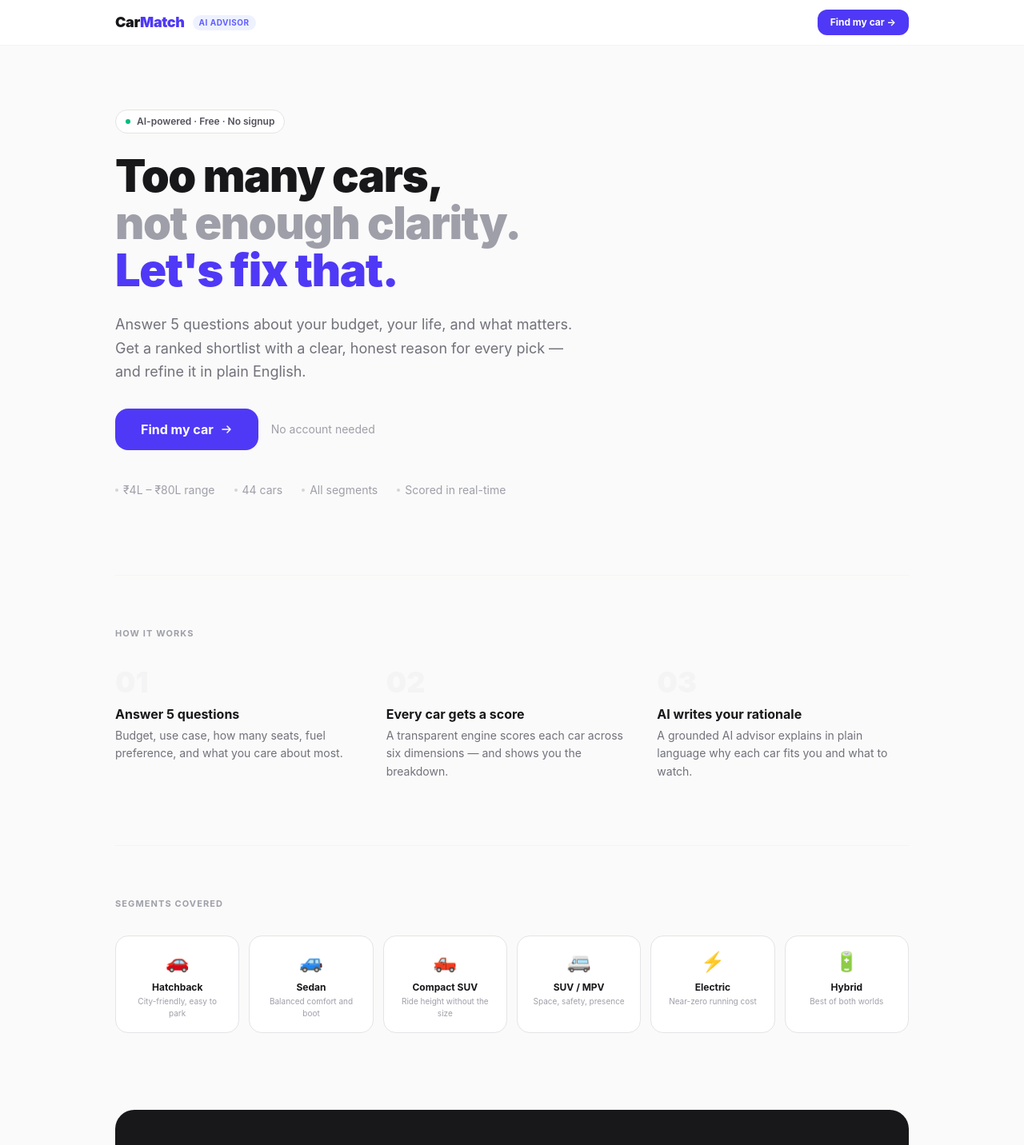
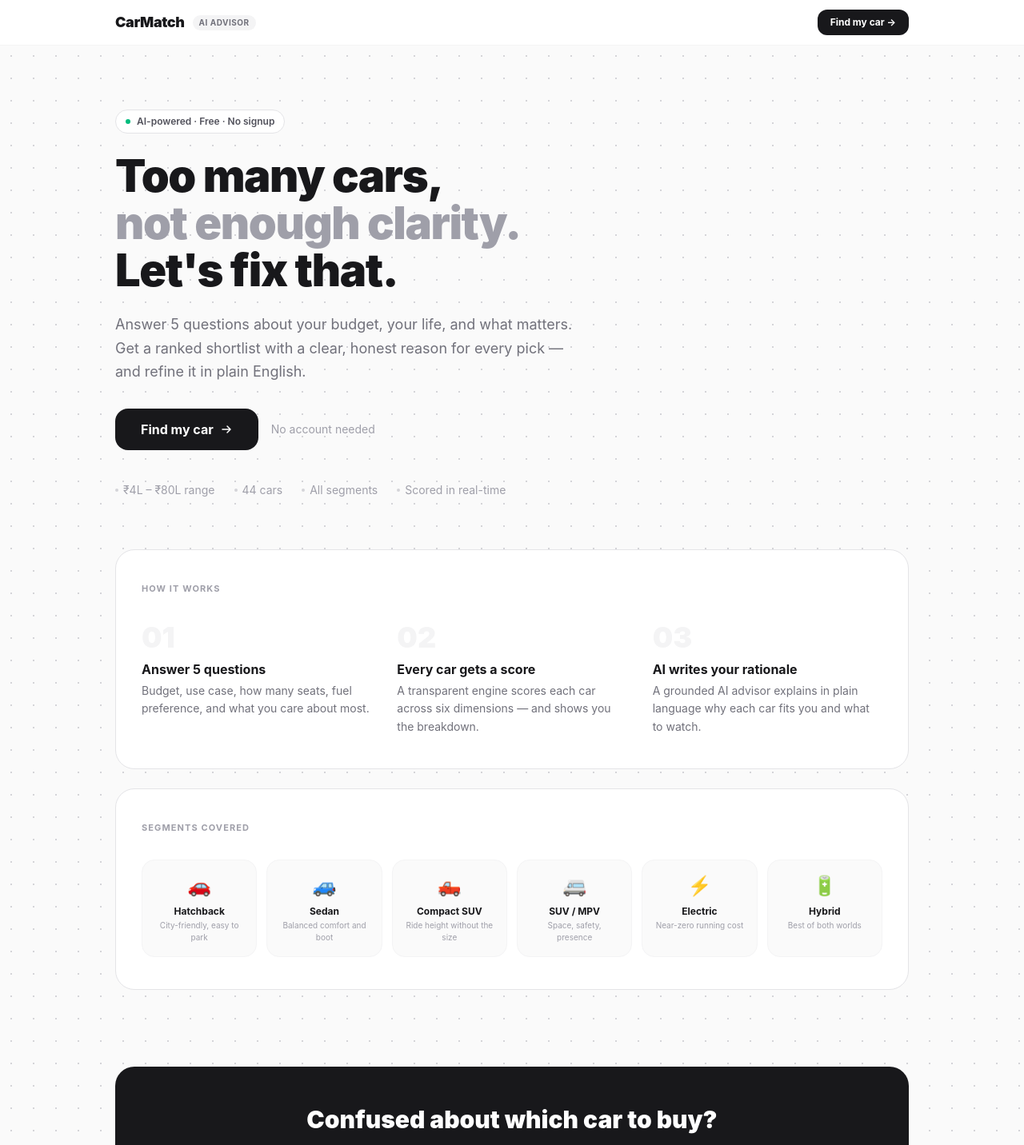
Before and after one commit to Manish310802/Car-Dekho-Assignment--Frontend, a React (Vite) app: page / in a window 1280 px wide. Shown: the top 1432 px of the page at 80% size. Built offline with nearby package versions, Linux system fonts and the light colour scheme.

Commit message:
fixed color combination again

```diff
--- a/src/App.tsx
+++ b/src/App.tsx
@@ -14,8 +14,8 @@ function Header() {
           to="/"
           className="flex items-center gap-2.5 font-black tracking-tight text-zinc-900"
         >
-          <span className="text-lg">Car<span className="text-indigo-600">Match</span></span>
-          <span className="hidden rounded-full bg-indigo-50 px-2 py-0.5 text-[10px] font-bold uppercase tracking-wider text-indigo-500 sm:inline">
+          <span className="text-lg">CarMatch</span>
+          <span className="hidden rounded-full bg-zinc-100 px-2 py-0.5 text-[10px] font-bold uppercase tracking-wider text-zinc-500 sm:inline">
             AI advisor
           </span>
         </Link>
@@ -23,7 +23,7 @@ function Header() {
         {!isWizard && (
           <Link
             to="/wizard"
-            className="rounded-xl bg-indigo-600 px-4 py-2 text-xs font-bold text-white transition hover:bg-indigo-700"
+            className="rounded-xl bg-zinc-900 px-4 py-2 text-xs font-bold text-white transition hover:bg-zinc-700"
           >
             Find my car →
           </Link>
@@ -35,7 +35,7 @@ function Header() {
 
 function App() {
   return (
-    <div className="min-h-screen bg-[#fafafa]">
+    <div className="min-h-screen">
       <Header />
       <main>
         <Routes>
--- a/src/index.css
+++ b/src/index.css
@@ -15,6 +15,8 @@ body {
   font-family: 'Inter', system-ui, -apple-system, 'Segoe UI', Roboto, sans-serif;
   -webkit-font-smoothing: antialiased;
   background-color: #fafafa;
+  background-image: radial-gradient(circle, #d4d4d8 1px, transparent 1px);
+  background-size: 28px 28px;
   color: #09090b;
 }
 
--- a/src/pages/Landing.tsx
+++ b/src/pages/Landing.tsx
@@ -44,7 +44,7 @@ export function Landing() {
           <br />
           <span className="text-zinc-400">not enough clarity.</span>
           <br />
-          <span className="text-indigo-600">Let's fix that.</span>
+          Let's fix that.
         </h1>
 
         <p className="mt-6 max-w-xl text-lg leading-relaxed text-zinc-500">
@@ -55,7 +55,7 @@ export function Landing() {
         <div className="mt-8 flex flex-wrap items-center gap-4">
           <Link
             to="/wizard"
-            className="inline-flex items-center gap-2 rounded-2xl bg-indigo-600 px-8 py-3.5 text-base font-bold text-white transition hover:bg-indigo-700"
+            className="inline-flex items-center gap-2 rounded-2xl bg-zinc-900 px-8 py-3.5 text-base font-bold text-white transition hover:bg-zinc-700"
           >
             Find my car
             <svg className="h-4 w-4" viewBox="0 0 16 16" fill="currentColor">
@@ -77,9 +77,9 @@ export function Landing() {
       </div>
 
       {/* HOW IT WORKS */}
-      <div className="mt-24 border-t border-zinc-100 pt-16">
+      <div className="mt-16 rounded-3xl border border-zinc-200 bg-white px-8 py-10">
         <p className="text-[11px] font-bold uppercase tracking-widest text-zinc-400">How it works</p>
-        <div className="mt-8 grid gap-6 sm:grid-cols-3">
+        <div className="mt-8 grid gap-8 sm:grid-cols-3">
           {HOW.map((step) => (
             <div key={step.n}>
               <div className="text-4xl font-black text-zinc-100">{step.n}</div>
@@ -91,7 +91,7 @@ export function Landing() {
       </div>
 
       {/* SEGMENTS */}
-      <div className="mt-20 border-t border-zinc-100 pt-16">
+      <div className="mt-6 rounded-3xl border border-zinc-200 bg-white px-8 py-10">
         <p className="text-[11px] font-bold uppercase tracking-widest text-zinc-400">
           Segments covered
         </p>
@@ -99,7 +99,7 @@ export function Landing() {
           {SEGMENTS.map((seg) => (
             <div
               key={seg.label}
-              className="rounded-2xl border border-zinc-200 bg-white px-4 py-4 text-center transition hover:border-zinc-400"
+              className="rounded-2xl border border-zinc-100 bg-zinc-50 px-4 py-4 text-center transition hover:border-zinc-300 hover:bg-white"
             >
               <div className="text-2xl">{seg.icon}</div>
               <div className="mt-2 text-xs font-bold text-zinc-900">{seg.label}</div>
--- a/src/pages/Wizard.tsx
+++ b/src/pages/Wizard.tsx
@@ -105,14 +105,14 @@ export function Wizard() {
   const back = () => setStep((s) => Math.max(0, s - 1))
 
   return (
-    <div className="mx-auto max-w-2xl px-4 py-10 sm:py-16">
+    <div className="mx-4 my-8 max-w-2xl rounded-3xl border border-zinc-200 bg-white px-5 pb-8 pt-6 shadow-sm sm:mx-auto sm:my-14 sm:px-10 sm:pb-10">
       {/* Progress header */}
       <div className="mb-10 flex items-center gap-4">
         {step > 0 && (
           <button
             onClick={back}
             disabled={submitting}
-            className="flex h-8 w-8 shrink-0 items-center justify-center rounded-full border border-zinc-200 text-zinc-400 transition hover:border-indigo-300 hover:text-indigo-600 disabled:opacity-30"
+            className="flex h-8 w-8 shrink-0 items-center justify-center rounded-full border border-zinc-200 text-zinc-400 transition hover:border-zinc-400 hover:text-zinc-700 disabled:opacity-30"
           >
             ←
           </button>
@@ -126,7 +126,7 @@ export function Wizard() {
           </div>
           <div className="h-1 overflow-hidden rounded-full bg-zinc-100">
             <div
-              className="progress-bar h-full rounded-full bg-indigo-600"
+              className="progress-bar h-full rounded-full bg-zinc-900"
               style={{ width: `${((step + 1) / STEPS) * 100}%` }}
             />
           </div>
@@ -206,8 +206,8 @@ export function Wizard() {
                   onClick={() => setTransmission(t.value)}
                   className={`flex-1 rounded-xl border px-4 py-2.5 text-sm font-semibold transition ${
                     transmission === t.value
-                      ? 'border-indigo-600 bg-indigo-600 text-white'
-                      : 'border-zinc-200 text-zinc-600 hover:border-indigo-300 hover:text-indigo-600'
+                      ? 'border-zinc-900 bg-zinc-900 text-white'
+                      : 'border-zinc-200 text-zinc-600 hover:border-zinc-400'
                   }`}
                 >
                   {t.label}
@@ -257,7 +257,7 @@ export function Wizard() {
         <button
           onClick={next}
           disabled={!canContinue || submitting}
-          className="w-full rounded-2xl bg-indigo-600 py-4 text-base font-bold text-white transition hover:bg-indigo-700 disabled:opacity-40 sm:w-auto sm:px-12"
+          className="w-full rounded-2xl bg-zinc-900 py-4 text-base font-bold text-white transition hover:bg-zinc-700 disabled:opacity-40 sm:w-auto sm:px-12"
         >
           {submitting ? (
             <span className="flex items-center justify-center gap-2">
@@ -312,8 +312,8 @@ function OptionRow({
       onClick={onClick}
       className={`option-btn flex w-full items-center rounded-2xl border px-4 py-3.5 text-left ${
         active
-          ? 'border-indigo-600 bg-indigo-600 text-white **:text-white'
-          : 'border-zinc-200 bg-white text-zinc-900 hover:border-indigo-300'
+          ? 'border-zinc-900 bg-zinc-900 text-white **:text-white'
+          : 'border-zinc-200 bg-zinc-50 text-zinc-900 hover:border-zinc-400'
       }`}
     >
       {children}
@@ -335,8 +335,8 @@ function OptionCard({
       onClick={onClick}
       className={`option-btn flex w-full flex-col rounded-2xl border p-4 text-left ${
         active
-          ? 'border-indigo-600 bg-indigo-600 text-white **:text-white'
-          : 'border-zinc-200 bg-white text-zinc-900 hover:border-indigo-300'
+          ? 'border-zinc-900 bg-zinc-900 text-white **:text-white'
+          : 'border-zinc-200 bg-zinc-50 text-zinc-900 hover:border-zinc-400'
       }`}
     >
       {children}
```
